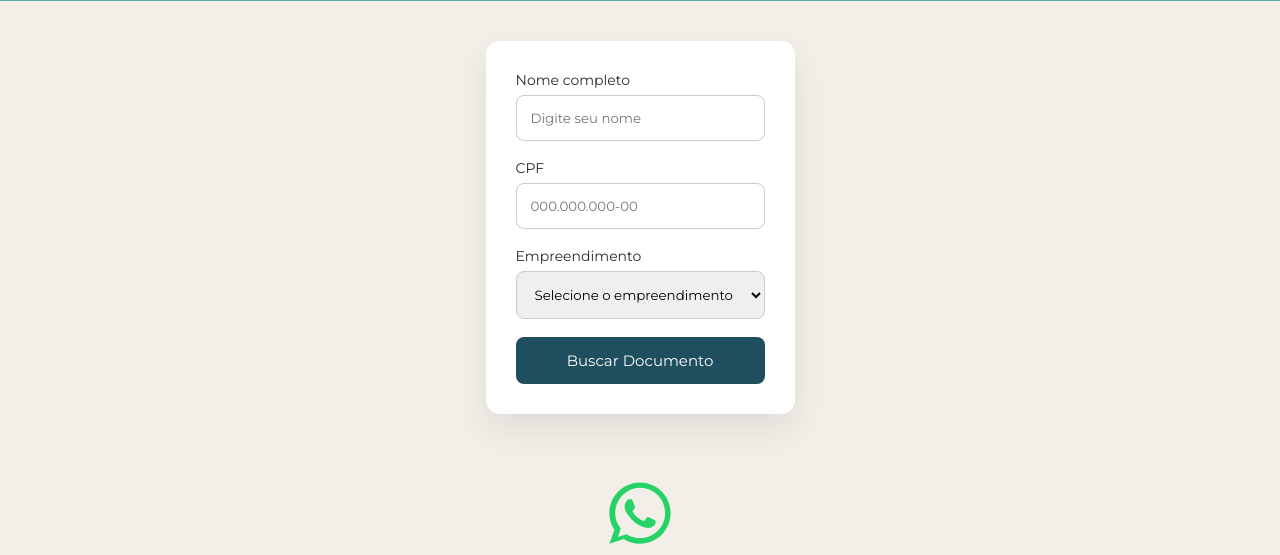
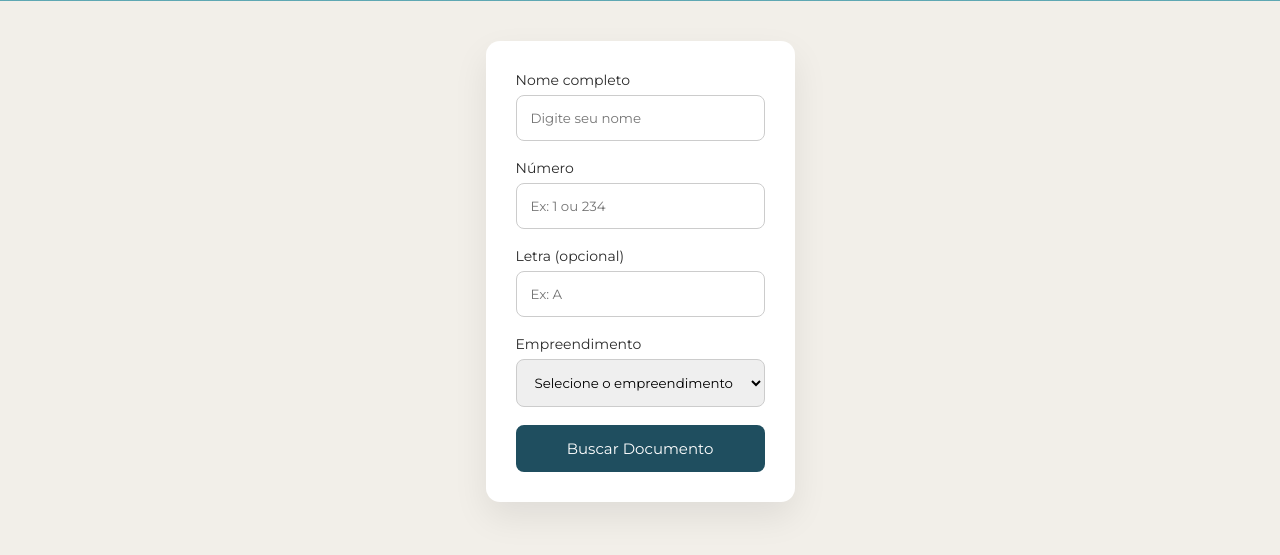
Before and after one commit to JuniorDarc/Site_IR, a Flask app: page / in a window 1280 px wide. Shown: the part 370-925 px from the top of the page. Run offline with Flask 3, Linux system fonts and the light colour scheme; some libraries are stand-ins or nearby versions.

Commit message:
Add files via upload

```diff
--- a/app.py
+++ b/app.py
@@ -7,6 +7,7 @@
 import os
 import re
 import requests
+import unicodedata
 
 app = Flask(__name__)
 
@@ -26,26 +27,22 @@
 TURNSTILE_SITEVERIFY_URL = "https://challenges.cloudflare.com/turnstile/v0/siteverify"
 
 
-def limpar_cpf(cpf: str) -> str:
-    return re.sub(r"\D", "", cpf or "")
+def normalizar_nome(nome: str) -> str:
+    nome = (nome or "").strip()
+    nome = unicodedata.normalize("NFD", nome)
+    nome = "".join(c for c in nome if unicodedata.category(c) != "Mn")
+    nome = re.sub(r"\s+", " ", nome).strip()
+    return nome.upper()
 
 
-def cpf_valido(cpf: str) -> bool:
-    cpf = limpar_cpf(cpf)
+def normalizar_numero(numero: str) -> str:
+    return re.sub(r"\D", "", numero or "")
 
-    if len(cpf) != 11 or not cpf.isdigit():
-        return False
 
-    if cpf == cpf[0] * 11:
-        return False
-
-    soma = sum(int(cpf[i]) * (10 - i) for i in range(9))
-    dig1 = (soma * 10 % 11) % 10
-
-    soma = sum(int(cpf[i]) * (11 - i) for i in range(10))
-    dig2 = (soma * 10 % 11) % 10
-
-    return cpf[9] == str(dig1) and cpf[10] == str(dig2)
+def normalizar_letra(letra: str) -> str:
+    letra = (letra or "").strip().upper()
+    letra = re.sub(r"[^A-Z]", "", letra)
+    return letra[:1]
 
 
 def validar_turnstile(token: str, remote_ip: str | None = None) -> bool:
@@ -107,26 +104,24 @@
 @app.route("/enviar", methods=["POST"])
 @limiter.limit("5 per minute")
 def enviar():
-    nome = (request.form.get("nome") or "").strip()
-    cpf = request.form.get("cpf") or ""
+    nome = normalizar_nome(request.form.get("nome") or "")
+    numero = normalizar_numero(request.form.get("numero") or "")
+    letra = normalizar_letra(request.form.get("letra") or "")
     empreendimento = request.form.get("empreendimento") or ""
     turnstile_token = request.form.get("cf-turnstile-response") or ""
 
-    if not nome or not cpf or not empreendimento:
+    if not nome or not numero or not empreendimento:
         return jsonify({"success": False, "message": "Dados incompletos."}), 400
 
     if empreendimento not in PASTAS_EMPREENDIMENTOS:
         return jsonify({"success": False, "message": "Empreendimento inválido."}), 400
 
-    cpf_limpo = limpar_cpf(cpf)
-    if not cpf_valido(cpf_limpo):
-        return jsonify({"success": False, "message": "CPF inválido."}), 400
-
     # Validação anti-bot obrigatória
     if not validar_turnstile(turnstile_token, request.remote_addr):
         return jsonify({"success": False, "message": "Falha na verificação de segurança. Tente novamente."}), 403
 
-    nome_arquivo = f"{cpf_limpo}.pdf"
+    prefixo = f"{numero}{letra}"
+    nome_arquivo = f"{prefixo}_{nome}.pdf"
     pasta_id = PASTAS_EMPREENDIMENTOS[empreendimento]
 
     try:
@@ -169,7 +164,6 @@
         )
 
     except Exception:
-        # Evita expor erro interno ao usuário
         return jsonify({"success": False, "message": "Erro interno ao processar a solicitação."}), 500
 
 
--- a/static/js/script.js
+++ b/static/js/script.js
@@ -1,18 +1,25 @@
 const form = document.getElementById("formulario");
-const cpfInput = document.getElementById("cpf");
+const nomeInput = document.getElementById("nome");
+const numeroInput = document.getElementById("numero");
+const letraInput = document.getElementById("letra");
 const loader = document.getElementById("loader");
 const resultado = document.getElementById("resultado");
 const btnDownload = document.getElementById("btnDownload");
 const mensagem = document.getElementById("mensagem");
 
-cpfInput.addEventListener("input", () => {
-    let cpf = cpfInput.value.replace(/\D/g, "").slice(0, 11);
+// Nome sempre em MAIÚSCULO
+nomeInput.addEventListener("input", () => {
+    nomeInput.value = nomeInput.value.toUpperCase();
+});
 
-    cpf = cpf.replace(/(\d{3})(\d)/, "$1.$2");
-    cpf = cpf.replace(/(\d{3})(\d)/, "$1.$2");
-    cpf = cpf.replace(/(\d{3})(\d{1,2})$/, "$1-$2");
+// Número: apenas dígitos
+numeroInput.addEventListener("input", () => {
+    numeroInput.value = numeroInput.value.replace(/\D/g, "");
+});
 
-    cpfInput.value = cpf;
+// Letra opcional: apenas uma letra e sempre em maiúsculo
+letraInput.addEventListener("input", () => {
+    letraInput.value = letraInput.value.toUpperCase().replace(/[^A-Z]/g, "").slice(0, 1);
 });
 
 function mostrarMensagem(texto, tipo) {
@@ -48,14 +55,18 @@
 
         const blob = await response.blob();
         const url = window.URL.createObjectURL(blob);
-        const cpfLimpo = cpfInput.value.replace(/\D/g, "");
 
-        btnDownload.innerHTML = "📄 Baixar PDF";
+        const nome = (formData.get("nome") || "").trim();
+        const numero = (formData.get("numero") || "").trim();
+        const letra = (formData.get("letra") || "").trim().toUpperCase();
+
+        const prefixo = `${numero}${letra}`;
+        btnDownload.innerHTML = `📄 Baixar PDF – ${prefixo}_${nome}`;
 
         btnDownload.onclick = () => {
             const a = document.createElement("a");
             a.href = url;
-            a.download = `${cpfLimpo}.pdf`;
+            a.download = `${prefixo}_${nome}.pdf`;
             document.body.appendChild(a);
             a.click();
             a.remove();
--- a/templates/index.html
+++ b/templates/index.html
@@ -20,8 +20,11 @@
                 <label for="nome">Nome completo</label>
                 <input type="text" id="nome" name="nome" placeholder="Digite seu nome" required>
 
-                <label for="cpf">CPF</label>
-                <input type="text" id="cpf" name="cpf" placeholder="000.000.000-00" required>
+                <label for="numero">Número</label>
+                <input type="text" id="numero" name="numero" placeholder="Ex: 1 ou 234" required>
+
+                <label for="letra">Letra (opcional)</label>
+                <input type="text" id="letra" name="letra" placeholder="Ex: A" maxlength="1">
 
                 <label for="empreendimento">Empreendimento</label>
                 <select id="empreendimento" name="empreendimento" required>
```
